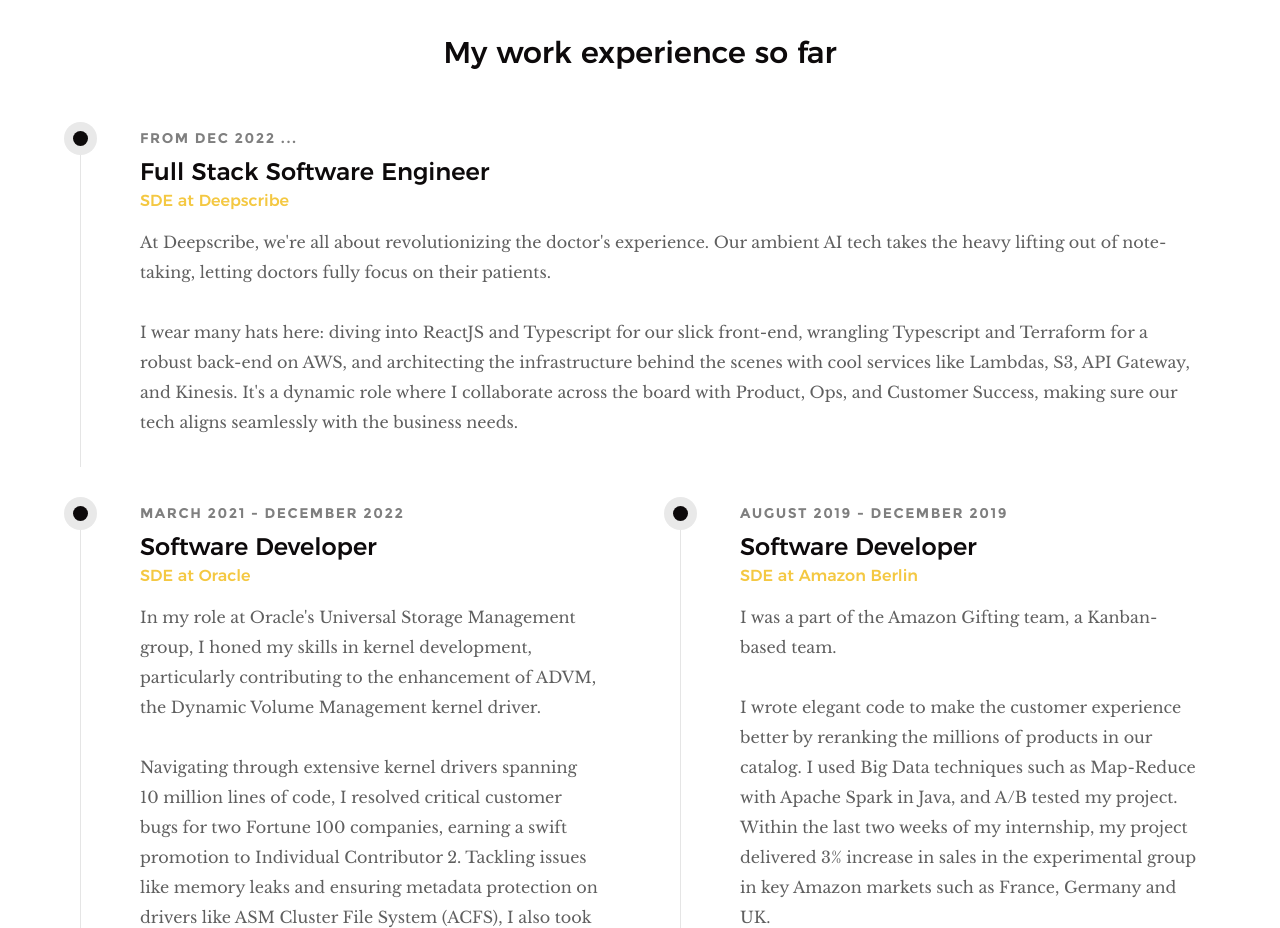
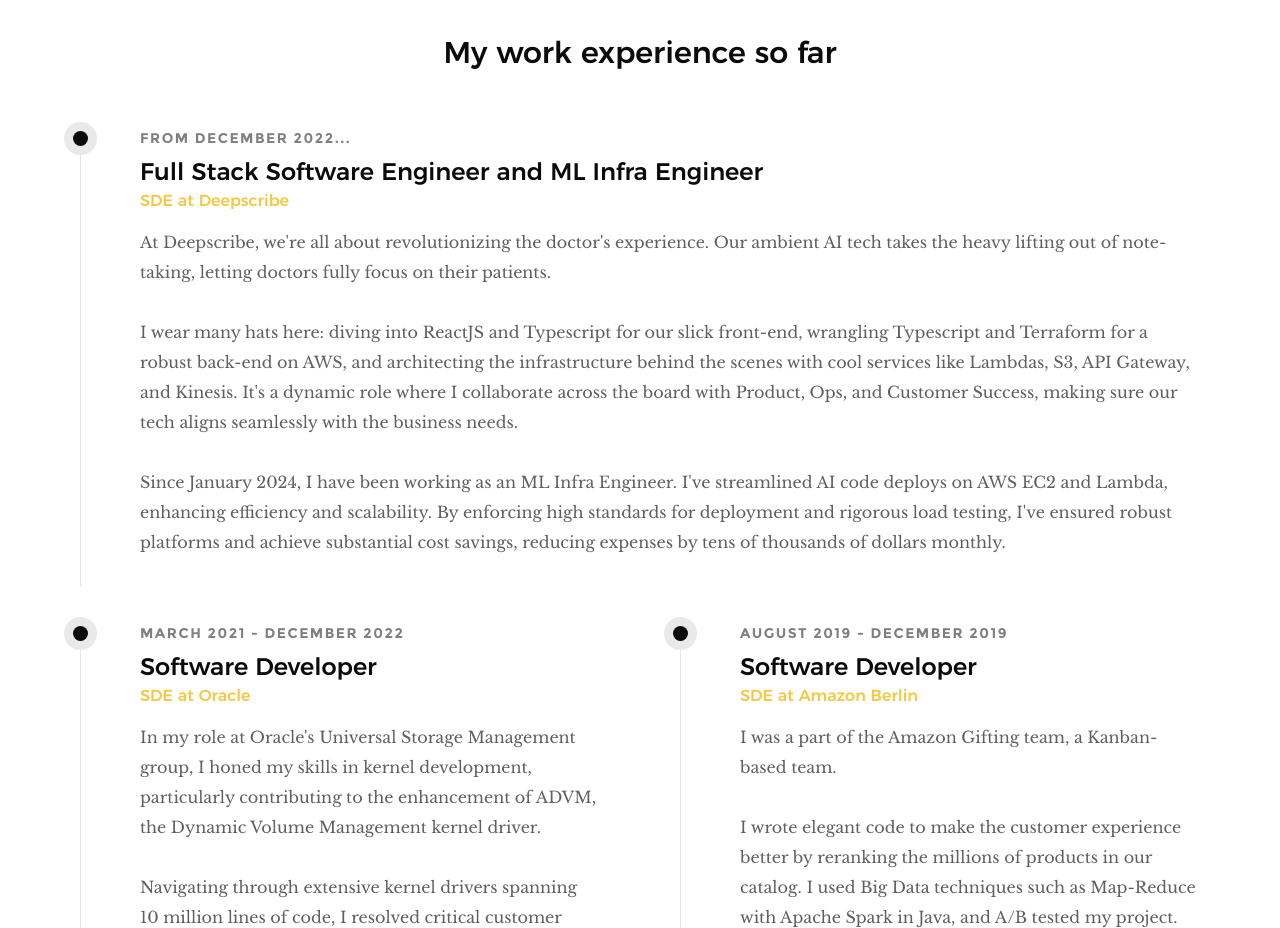
Before and after one commit to jsamarth/SamarthJain.me, a plain HTML site: page index.html in a window 1280 px wide. Shown: the part 1660-2588 px from the top of the page. Drawn offline with Linux system fonts and the light colour scheme.

Commit message:
Add ML Infra role

```diff
--- a/index.html
+++ b/index.html
@@ -136,8 +136,8 @@
                     <div class="timeline__block">
                         <div class="timeline__bullet"></div>
                         <div class="timeline__header">
-                            <p class="timeline__timeframe">From Dec 2022 ...</p>
-                            <h3>Full Stack Software Engineer</h3>
+                            <p class="timeline__timeframe">From December 2022...</p>
+                            <h3>Full Stack Software Engineer and ML Infra Engineer</h3>
                             <h5><a href="https://deepscribe.tech">SDE at Deepscribe</a></h5>
                         </div>
                         <div class="timeline__desc">
@@ -147,6 +147,10 @@
                             <p>
                                 I wear many hats here: diving into ReactJS and Typescript for our slick front-end, wrangling Typescript and Terraform for a robust back-end on AWS, and architecting the infrastructure behind the scenes with cool services like Lambdas, S3, API Gateway, and Kinesis. It's a dynamic role where I collaborate across the board with Product, Ops, and Customer Success, making sure our tech aligns seamlessly with the business needs.
                             </p>
+                            <p>
+                                Since January 2024, I have been working as an ML Infra Engineer. I've streamlined AI code deploys on AWS EC2 and Lambda, enhancing efficiency and scalability. By enforcing high standards for deployment and rigorous load testing, I've ensured robust platforms and achieve substantial cost savings, reducing expenses by tens of thousands of dollars monthly.
+                            </p>
+
                         </div>
                     </div> <!-- end timeline__block -->
 
```
